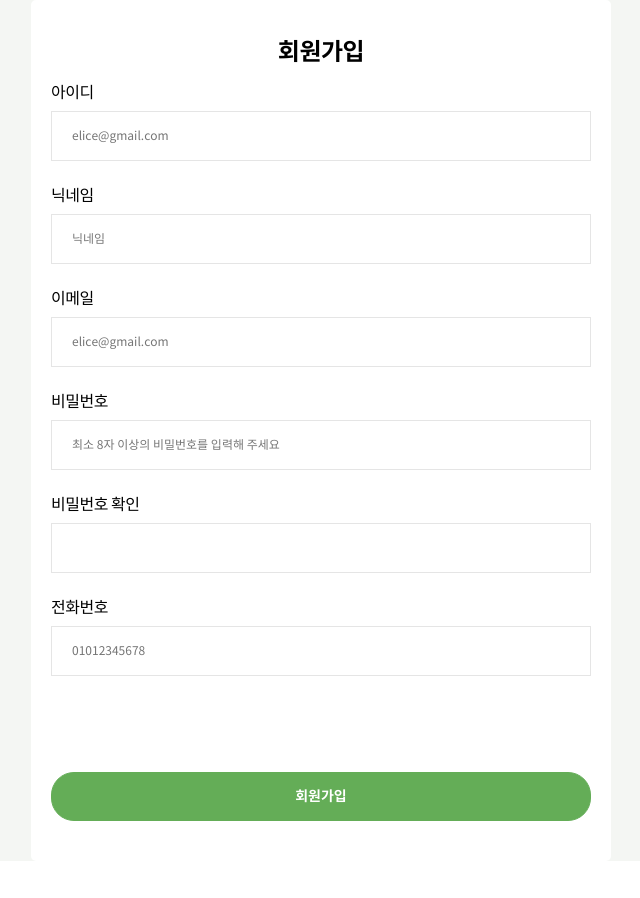
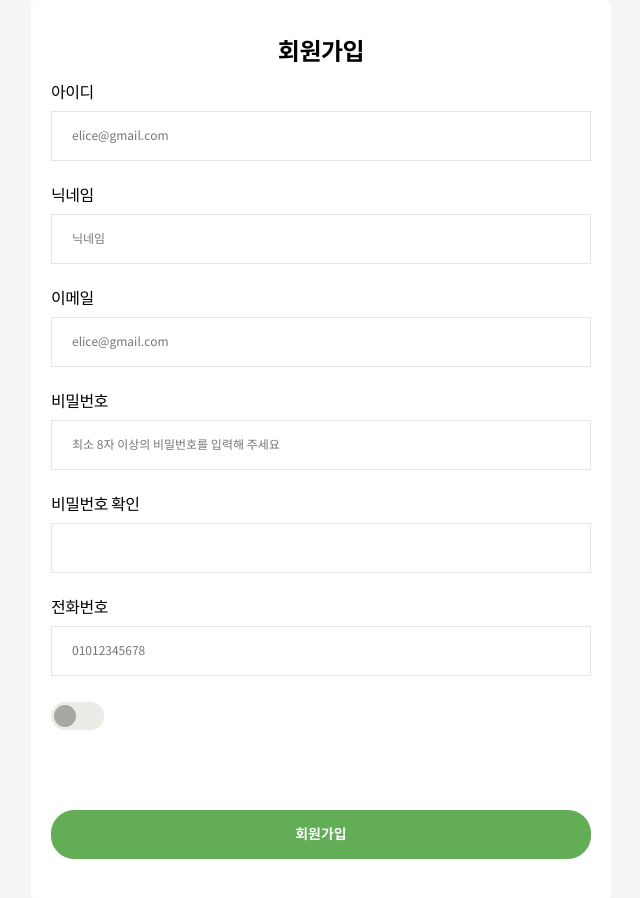
Before and after one commit to supra1nova/elice_second_project, a React (Create React App) app in the folder client/: page /users/register in a window 1280 px wide. Shown: the whole page, without its empty margins (319-959 px from the left). Before the commit the page ends 861 px from the top, so only its background shows below. Built offline with nearby package versions, Linux system fonts and the light colour scheme.

Commit message:
Feat: swtich component 완료

```diff
--- /dev/null
+++ b/client/src/components/atoms/InputSwitch/index.tsx
@@ -0,0 +1,27 @@
+import React from 'react';
+import * as UI from './style';
+
+interface Props {
+  id: string;
+  type: string;
+  name: string;
+  value: string;
+  htmlFor: string;
+}
+
+const InputSwitch = ({ id, type, name, value, htmlFor }: Props) => {
+  return (
+    <UI.Container>
+      <UI.Label htmlFor={htmlFor}>
+        <UI.Input type={type} id={id} name={name} value={value} />
+        <UI.Toggle></UI.Toggle>
+      </UI.Label>
+    </UI.Container>
+  );
+};
+
+InputSwitch.defaultProps = {
+  type: 'checkbox',
+};
+
+export default InputSwitch;
--- /dev/null
+++ b/client/src/components/atoms/InputSwitch/style.ts
@@ -0,0 +1,48 @@
+import styled, { css } from 'styled-components';
+
+export const Container = styled.div`
+  display: inline-block;
+`;
+
+export const Label = styled.label`
+  position: relative;
+  display: inline-block;
+  height: 28px;
+  width: 53px;
+  input:checked + span {
+    background: ${(props) => props.theme.colors.main3};
+  }
+  input:checked + span:before {
+    left: calc(100% - 25px);
+    background-color: ${(props) => props.theme.colors.main1};
+  }
+`;
+
+export const Input = styled.input`
+  opacity: 0;
+  width: 0;
+  height: 0;
+`;
+
+export const Toggle = styled.span`
+  position: absolute;
+  cursor: pointer;
+  top: 0;
+  left: 0;
+  right: 0;
+  bottom: 0;
+  border-radius: 20px;
+  background-color: ${(props) => props.theme.colors.bg};
+  transition: 0.4s;
+  &:before {
+    content: '';
+    position: absolute;
+    top: 3px;
+    left: 3px;
+    width: 22px;
+    height: 22px;
+    background-color: ${(props) => props.theme.colors.point};
+    border-radius: 50%;
+    transition: 0.4s;
+  }
+`;
--- a/client/src/constants/error.ts
+++ b/client/src/constants/error.ts
@@ -1,7 +1,17 @@
 export const ERROR = {
-  ID_INPUT: '이메일을 입력해주세요',
+  ID_INPUT: '이메일을 입력해주세요.',
   ID_EMAIL_VALID: '이메일 형식이 아닙니다.',
-  PASSWORD_INPUT: '비밀번호를 입력해주세요',
-  PASSWORD_MIN_LENGTH: '비밀번호는 최소 8자 입니다',
+  EMAIL_INPUT: '이메일을 입력해주세요.',
+  EMAIL_VALID: '이메일 형식이 아닙니다.',
+  PASSWORD_INPUT: '비밀번호를 입력해주세요.',
+  PASSWORD_MIN_LENGTH: '비밀번호는 최소 8자 입니다.',
+  PASSWORD_SAME: '작성된 비밀번호와 일치하지 않습니다.',
+  NICKNAME_INPUT: '닉네임을 입력해주세요.',
   NICKNAME_IS_ALEADY: '이미 사용중인 닉네임입니다.',
+  PHONE_INPUT: '전화번호를 입력해주세요.',
+  PHONE_VALID: '전화번호 형식이 아닙니다.',
+  OWNER_REGISTRATION_NUMBER_INPUT: '사업자 등록번호를 입력해주세요.',
+  OWNER_REGISTRATION_NUMBER_VALID: '사업자 등록번호 형식이 아닙니다.',
+  ADMIN_CODE_INPUT: '관리자 코드를 입력해주세요.',
+  ADMIN_CODE_INPUT_VALID: 'ADMIN CODE가 일치하지 않습니다.',
 };
--- a/client/src/pages/Users/UsersRegister/index.tsx
+++ b/client/src/pages/Users/UsersRegister/index.tsx
@@ -1,5 +1,6 @@
 import React, { useState, useEffect } from 'react';
 import InputText from '../../../components/atoms/InputText';
+import InputSwitch from '../../../components/atoms/InputSwitch';
 import Form from '../../../components/atoms/Form';
 import FormHeader from '../../../components/molecules/FormHeader';
 import FormItem from '../../../components/molecules/FormItem';
@@ -67,15 +68,15 @@ const UsersRegister = () => {
     }
 
     if (!isInputNicknameValue) {
-      errors.inputPassword = ERROR.PASSWORD_INPUT;
+      errors.inputPassword = ERROR.NICKNAME_INPUT;
     } else if (!isMinPasswordLength) {
-      errors.inputPassword = ERROR.PASSWORD_MIN_LENGTH;
+      errors.inputPassword = ERROR.NICKNAME_IS_ALEADY;
     }
 
     if (!isInputEmailValue) {
-      errors.inputPassword = ERROR.PASSWORD_INPUT;
+      errors.inputPassword = ERROR.EMAIL_INPUT;
     } else if (!isMinPasswordLength) {
-      errors.inputPassword = ERROR.PASSWORD_MIN_LENGTH;
+      errors.inputPassword = ERROR.EMAIL_VALID;
     }
 
     if (!isInputPasswordValue) {
@@ -87,13 +88,13 @@ const UsersRegister = () => {
     if (!isInputPasswordConfirmValue) {
       errors.inputPassword = ERROR.PASSWORD_INPUT;
     } else if (!isMinPasswordLength) {
-      errors.inputPassword = ERROR.PASSWORD_MIN_LENGTH;
+      errors.inputPassword = ERROR.PASSWORD_SAME;
     }
 
     if (!isInputPhoneValue) {
-      errors.inputPassword = ERROR.PASSWORD_INPUT;
+      errors.inputPassword = ERROR.PHONE_INPUT;
     } else if (!isMinPasswordLength) {
-      errors.inputPassword = ERROR.PASSWORD_MIN_LENGTH;
+      errors.inputPassword = ERROR.PHONE_VALID;
     }
 
     return errors;
@@ -204,6 +205,8 @@ const UsersRegister = () => {
           );
         })}
 
+        <InputSwitch htmlFor={'check'} id={'check'} name={'check'} value={''} />
+
         <FormFooter>
           <Button component={'primary'} size={'large'} block>
             회원가입
```
Also changed, not shown: client/src/components/atoms/InputText/index.tsx (+6 -6 lines).
